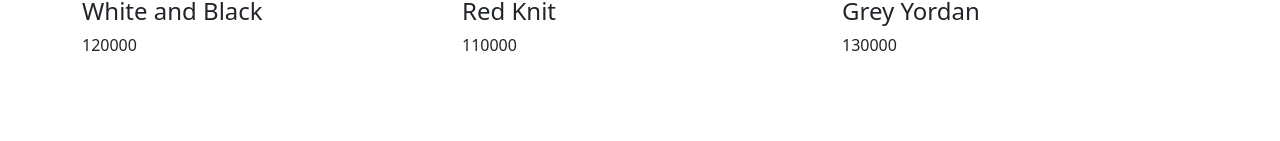
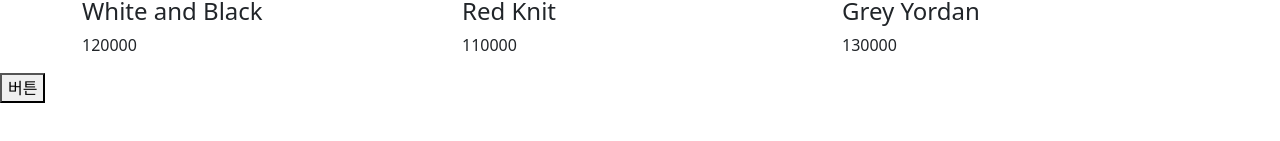
Before and after one commit to aabyess/ReactShop, a React (Vite) app: page / in a window 1280 px wide. Shown: the part 573-714 px from the top of the page. Built offline with nearby package versions, Linux system fonts and the light colour scheme.

Commit message:
0415
axios(요청하기 , 예외처리 catch )

```diff
--- a/src/App.jsx
+++ b/src/App.jsx
@@ -8,6 +8,7 @@
 import { Routes, Route, Link, useNavigate, Outlet } from 'react-router-dom';
 import Detail from './routes/Detail.jsx';
 import Event from './routes/Event.jsx';
+import axios from 'axios';
 
 function App() {
 
@@ -58,12 +59,20 @@
                     <Card shoes={shoes[2]} i={3}></Card> */}
               </div>
             </div>
+            <button onClick={()=>{
+              axios.get('https://codingapple1.github.io/shop/data2.json')
+              .then((결과)=>{ console.log(결과.data) })
+              .catch(()=>{
+                console.log('실패함 ㅅㄱ') /* 실패 했을때 예외처리*/
+              })
+            }}>버튼</button>
           </>
         } />
         <Route path='/detail/:id' element={<Detail shoes ={shoes}/>} />
 
 
 
+        {/* 상세페이지 */}
         <Route path='/about' element={<About/>}>
           <Route path='member' element={<div>멤버임</div>} />
           <Route path='location' element={<div>위치정보임</div>} />
```
